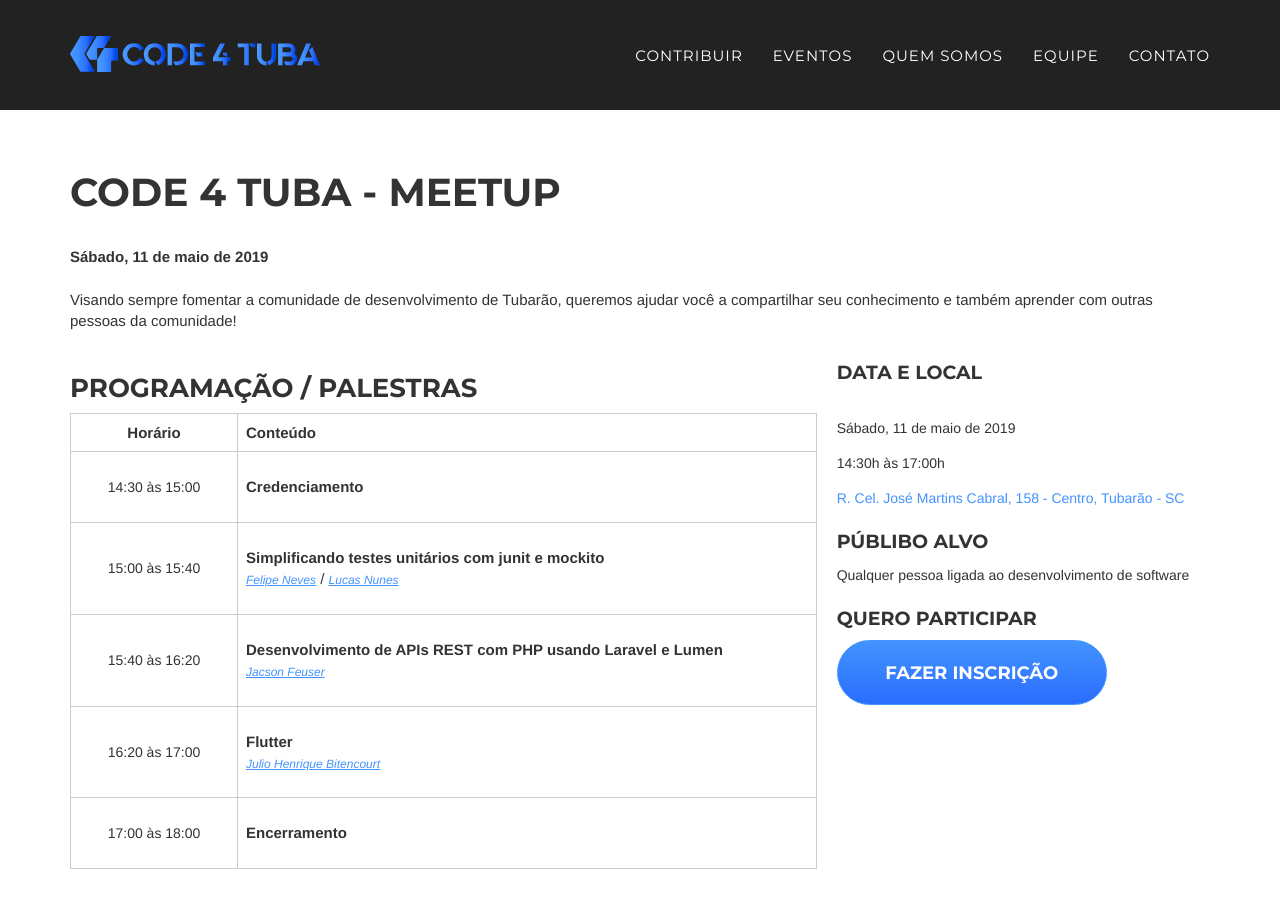
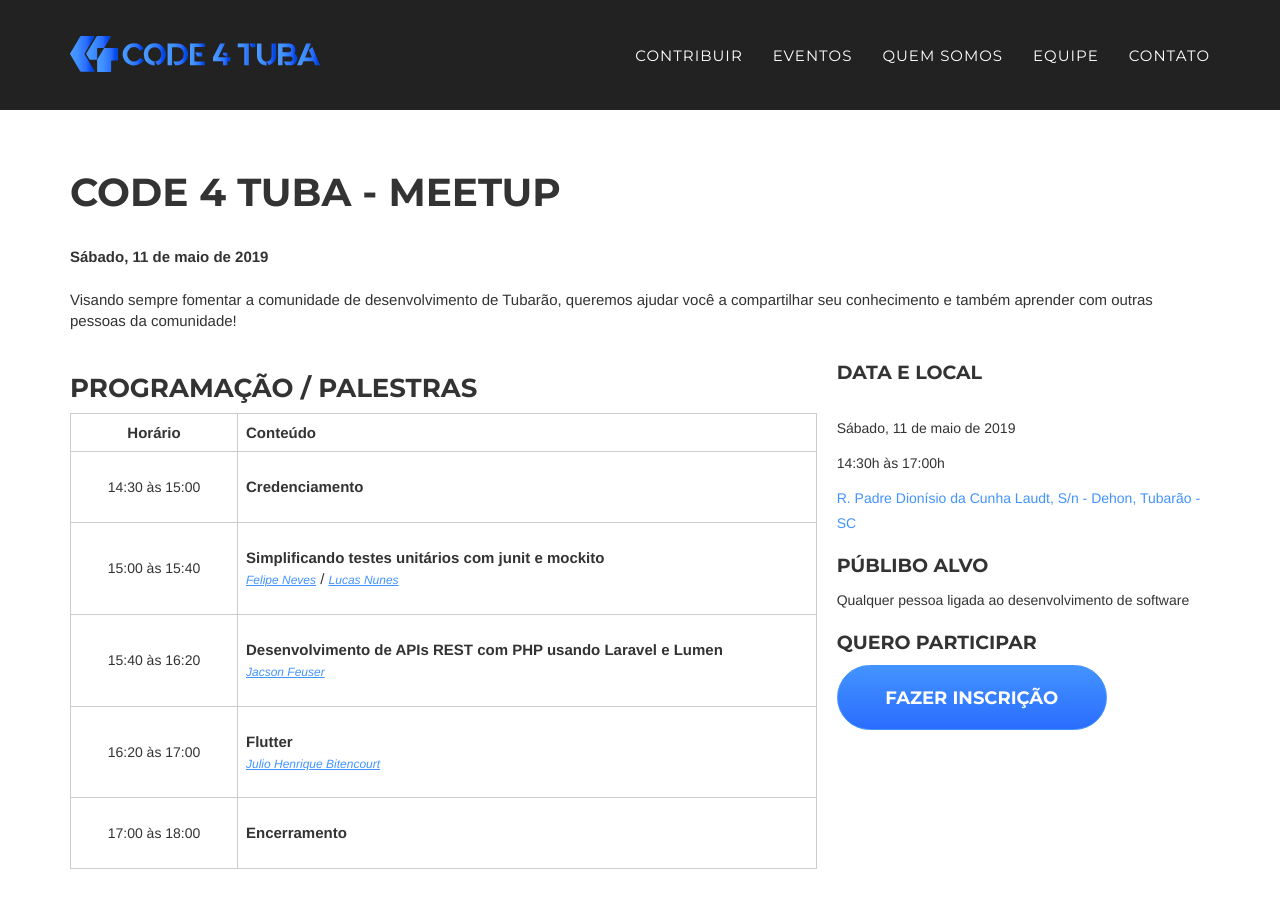
Before and after one commit to code4tuba/code4tuba.github.io, a Jekyll site: the page built from _posts/2019-04-21-meetup.markdown, in a window 1280 px wide and 900 px high. Built offline with Jekyll 4.4.1, drawn with Linux system fonts in a browser that asks for light colours; some web fonts are replaced.

```diff
--- a/_posts/2019-04-21-meetup.markdown
+++ b/_posts/2019-04-21-meetup.markdown
@@ -7,9 +7,9 @@ img: code4tuba.jpg
 thumbnail: code4tuba.jpg
 alt: Imagem de divulgação code for tuba meetup
 project-date: Sábado, 11 de maio de 2019
-local: Coworking OSTEC, Tubarão, SC
-endereco: "R. Cel. José Martins Cabral, 158 - Centro, Tubarão - SC"
-endereco_url: "https://goo.gl/maps/c2b1ZfbcbALP7QUo7"
+local: UNISUL - Auditório Cettal, Tubarão, SC
+endereco: "R. Padre Dionísio da Cunha Laudt, S/n - Dehon, Tubarão - SC"
+endereco_url: "https://goo.gl/maps/crhFde2ceNQtvT787"
 permalink: /evento-5
 description: Visando sempre fomentar a comunidade de desenvolvimento de Tubarão, queremos ajudar você a compartilhar seu conhecimento e também aprender com outras pessoas da comunidade!
 publico_alvo: "Qualquer pessoa ligada ao desenvolvimento de software"
```
